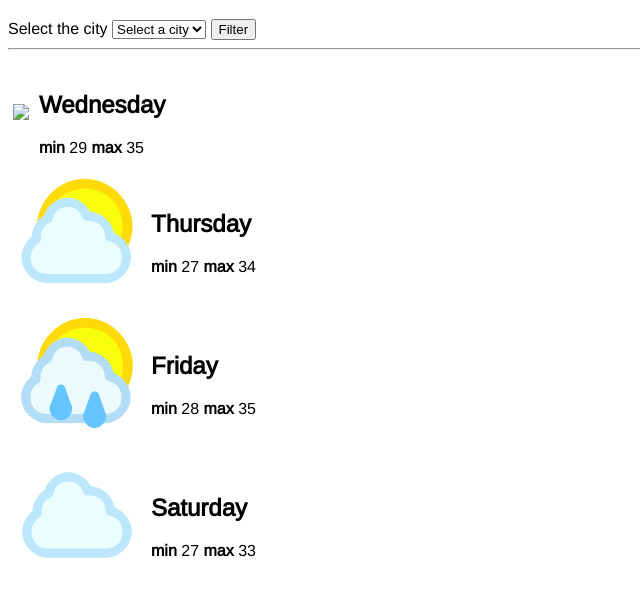
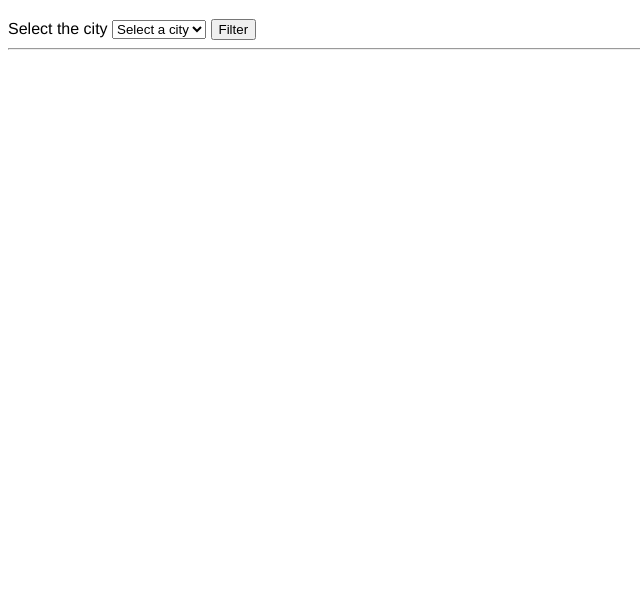
Before and after one commit to mbaezpy/trentose-calor, a plain HTML site: page index.html in a window 1280 px wide. Both pictures are taken after a click on the button "Filter". Shown: the part 61-658 px from the top of the page, without its empty margins (0-640 px from the left). Drawn offline with nearby package versions, Linux system fonts and the light colour scheme; a web font is replaced by a local one.

```diff
--- a/app.js
+++ b/app.js
@@ -1,18 +1,15 @@
 /* your code should go here */
-
-var tmpl = "<li><div class=\"icon\"><img src=\"img/icons/CONDITION.png\"></div><div class=\"stats\"><h2>DAY</h2><strong>min</strong> MIN <strong>max</strong> MAX </div></li> ";
 
 $(document).ready(function(){
 
-    octopus.init();
-
-});
-
     var octopus = {
+        init: function(){
+            view.listenCity();
+        },
         days : ["Monday","Tuesday","Wednesday","Thursday","Friday","Saturday","Sunday"],
-    init: function(){
+        summarize: function(city){
             for(var i = 0; i < this.days.length; i++){
-            var obj = model.minmax(this.days[i]);
+                var obj = model.minmax(this.days[i],city);
                 if(obj != null){
                     view.display(obj);
                 }
@@ -21,26 +18,16 @@ var octopus = {
 
     };
 
-var view = {
-    display: function(obj){
-        var newItem = tmpl.replace("CONDITION",obj.condition);
-        newItem = newItem.replace("DAY",obj.day);
-        newItem = newItem.replace("MIN",obj.min);
-        newItem = newItem.replace("MAX",obj.max);
-        $("#summary").append(newItem);
-    }
-};
-
     var model = {
         max : null,
         min : null,
         condition : null,
-    minmax: function(i){
+        minmax: function(i,city){
             this.max = null;
             this.min = null;
             this.condition = null;
             for(var j = 0; j<data.length; j++){
-            if(i==data[j].day){
+                if(i==data[j].day && city==data[j].city){
                     if(data[j].temperature>this.max || this.max==null){
                         this.max = data[j].temperature;
                     }
@@ -55,4 +42,31 @@ var model = {
             }
             else return null;
         }
+    };
+
+    var view = {
+        tmpl : "<li><div class=\"icon\"><img src=\"img/icons/CONDITION.png\"></div><div class=\"stats\"><h2>DAY</h2><strong>min</strong> MIN <strong>max</strong> MAX </div></li> ",
+        listenCity: function(){
+                $("#btn-filter").click(function(){
+
+                    $("#summary").html("");
+                    var city = $("select[name=city]").val();
+                    octopus.summarize(city);
+                });
+        },
+        display: function(obj){
+            var newItem = this.tmpl.replace("CONDITION",obj.condition);
+            newItem = newItem.replace("DAY",obj.day);
+            newItem = newItem.replace("MIN",obj.min);
+            newItem = newItem.replace("MAX",obj.max);
+            $("#summary").append(newItem);
+
         }
+    }
+
+
+
+
+    octopus.init();
+
+});
--- a/index.html
+++ b/index.html
@@ -15,7 +15,7 @@
 
     <div class="options">
      Select the city
-     <select>
+     <select name="city">
        <option value=""> Select a city</option>
        <option value="trento"> Trento</option>
        <option value="rovereto">Rovereto</option>
```
Lines whose indentation alone changed are shown as unchanged.
